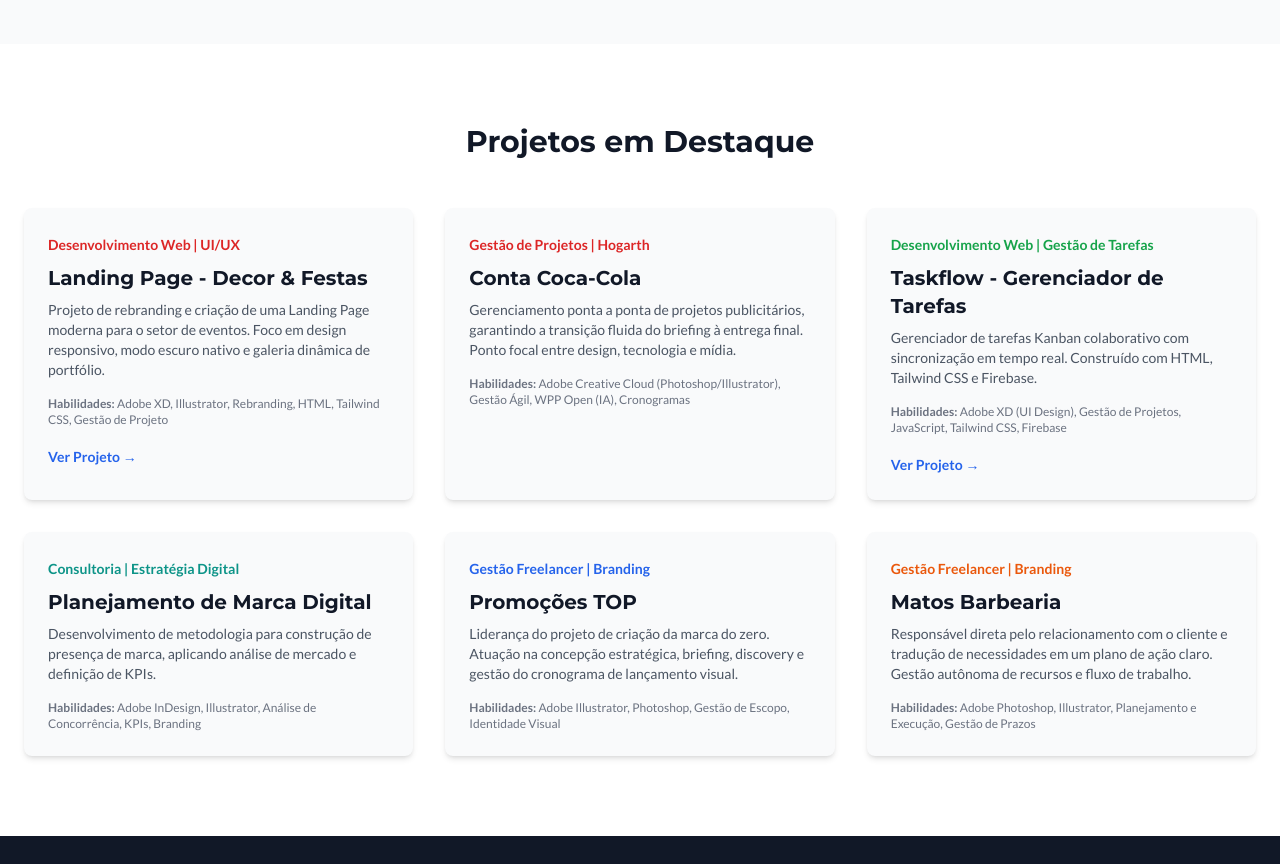
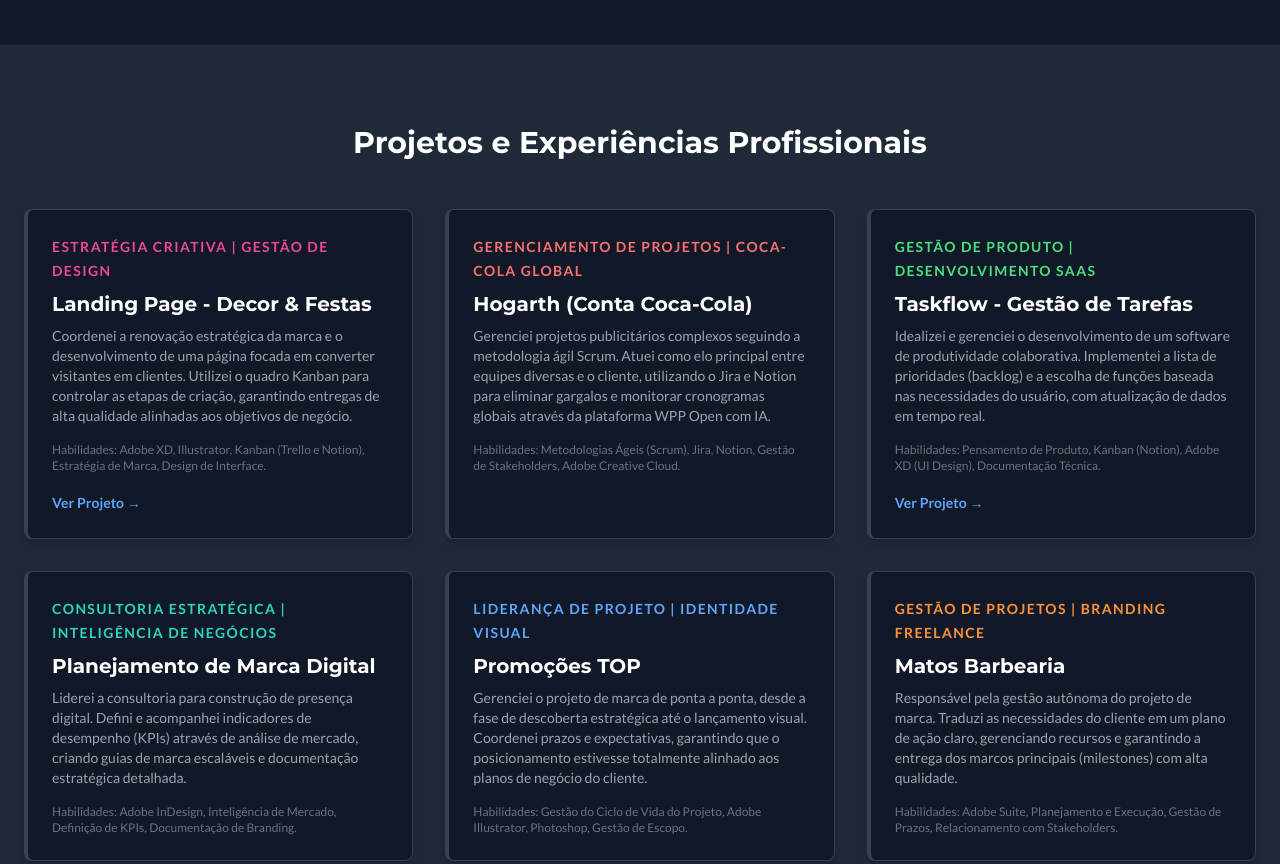
Before and after one commit to NayMatos/portfolio-nayara-matos, a plain HTML site: page index.html in a window 1280 px wide. Shown: the part 840-1704 px from the top of the page. Drawn offline with nearby package versions, Linux system fonts and the light colour scheme.

Commit message:
feat: atualiza textos das experiências com foco em governança e gestão ágeis e aprimora a estilização visual

```diff
--- a/index.html
+++ b/index.html
@@ -41,10 +41,12 @@
 <body class="bg-gray-50 text-gray-800 dark:bg-gray-900 dark:text-gray-200">
 
     <script>
-        if (localStorage.getItem('theme') === 'dark' || (!('theme' in localStorage) && window.matchMedia('(prefers-color-scheme: dark)').matches)) {
-            document.documentElement.classList.add('dark')
+        // Carrega sempre no modo noturno por padrão
+        if (localStorage.getItem('theme') !== 'light') {
+            document.documentElement.classList.add('dark');
+            localStorage.setItem('theme', 'dark');
         } else {
-            document.documentElement.classList.remove('dark')
+            document.documentElement.classList.remove('dark');
         }
     </script>
 
@@ -124,75 +126,75 @@
             </div>
         </section>
 
-        <!-- Seção de Projetos -->
+        <!-- Seção de Projetos Atualizada -->
         <section id="projetos" class="py-20 px-6 bg-white dark:bg-gray-800">
             <div class="container mx-auto">
-                <h3 class="text-3xl font-bold text-center mb-12 text-gray-900 dark:text-white">Projetos em Destaque</h3>
+                <h3 class="text-3xl font-bold text-center mb-12 text-gray-900 dark:text-white">Projetos e Experiências Profissionais</h3>
                 <div class="grid grid-cols-1 md:grid-cols-2 lg:grid-cols-3 gap-8">
 
-                    <!-- 1. Landing Page - Decor & Festas -->
-                    <div class="bg-gray-50 dark:bg-gray-900 rounded-lg shadow-md overflow-hidden transform hover:-translate-y-2 transition-transform duration-300 dark:border dark:border-gray-700">
+                    <!-- 1. Landing Page - Decor & Festas (ROSA) -->
+                    <div class="bg-gray-50 dark:bg-gray-900 rounded-lg shadow-md overflow-hidden transform hover:-translate-y-2 transition-transform duration-300 border-l-4 border-l-pink-600 dark:border-y dark:border-r dark:border-gray-700">
                         <div class="p-6">
-                            <span class="text-sm text-red-600 dark:text-red-400 font-semibold">Desenvolvimento Web | UI/UX</span>
+                            <span class="text-sm text-pink-600 dark:text-pink-500 font-semibold uppercase tracking-widest">Estratégia Criativa | Gestão de Design</span>
                             <h4 class="text-xl font-bold my-2 text-gray-900 dark:text-white">Landing Page - Decor & Festas</h4>
-                            <p class="text-gray-600 dark:text-gray-400 text-sm mb-4">Projeto de rebranding e criação de uma Landing Page moderna para o setor de eventos. Foco em design responsivo, modo escuro nativo e galeria dinâmica de portfólio.</p>
-                            <p class="text-xs text-gray-500 dark:text-gray-500 mb-4"><strong>Habilidades:</strong> Adobe XD, Illustrator, Rebranding, HTML, Tailwind CSS, Gestão de Projeto</p>
+                            <p class="text-gray-600 dark:text-gray-400 text-sm mb-4">Coordenei a renovação estratégica da marca e o desenvolvimento de uma página focada em converter visitantes em clientes. Utilizei o quadro Kanban para controlar as etapas de criação, garantindo entregas de alta qualidade alinhadas aos objetivos de negócio.</p>
+                            <p class="text-xs text-gray-500 dark:text-gray-500 mb-4">Habilidades: Adobe XD, Illustrator, Kanban (Trello e Notion), Estratégia de Marca, Design de Interface.</p>
                             <a href="https://naymatos.github.io/site-decor-festas/" target="_blank" rel="noopener noreferrer" class="text-blue-600 dark:text-blue-400 font-semibold text-sm hover:underline">
                                 Ver Projeto &rarr;
                             </a>
                         </div>
                     </div>
 
-                    <!-- 2. Coca-Cola (Hogarth) -->
-                    <div class="bg-gray-50 dark:bg-gray-900 rounded-lg shadow-md overflow-hidden transform hover:-translate-y-2 transition-transform duration-300 dark:border dark:border-gray-700">
+                    <!-- 2. Coca-Cola (Hogarth) (VERMELHO) -->
+                    <div class="bg-gray-50 dark:bg-gray-900 rounded-lg shadow-md overflow-hidden transform hover:-translate-y-2 transition-transform duration-300 border-l-4 border-l-red-600 dark:border-y dark:border-r dark:border-gray-700">
                         <div class="p-6">
-                            <span class="text-sm text-red-600 dark:text-red-400 font-semibold">Gestão de Projetos | Hogarth</span>
-                            <h4 class="text-xl font-bold my-2 text-gray-900 dark:text-white">Conta Coca-Cola</h4>
-                            <p class="text-gray-600 dark:text-gray-400 text-sm mb-4">Gerenciamento ponta a ponta de projetos publicitários, garantindo a transição fluida do briefing à entrega final. Ponto focal entre design, tecnologia e mídia.</p>
-                            <p class="text-xs text-gray-500 dark:text-gray-500 mb-4"><strong>Habilidades:</strong> Adobe Creative Cloud (Photoshop/Illustrator), Gestão Ágil, WPP Open (IA), Cronogramas</p>
+                            <span class="text-sm text-red-600 dark:text-red-400 font-semibold uppercase tracking-widest">Gerenciamento de Projetos | Coca-Cola Global</span>
+                            <h4 class="text-xl font-bold my-2 text-gray-900 dark:text-white">Hogarth (Conta Coca-Cola)</h4>
+                            <p class="text-gray-600 dark:text-gray-400 text-sm mb-4">Gerenciei projetos publicitários complexos seguindo a metodologia ágil Scrum. Atuei como elo principal entre equipes diversas e o cliente, utilizando o Jira e Notion para eliminar gargalos e monitorar cronogramas globais através da plataforma WPP Open com IA.</p>
+                            <p class="text-xs text-gray-500 dark:text-gray-500 mb-4">Habilidades: Metodologias Ágeis (Scrum), Jira, Notion, Gestão de Stakeholders, Adobe Creative Cloud.</p>
                         </div>
                     </div>
 
-                    <!-- 3. Taskflow -->
-                    <div class="bg-gray-50 dark:bg-gray-900 rounded-lg shadow-md overflow-hidden transform hover:-translate-y-2 transition-transform duration-300 dark:border dark:border-gray-700">
+                    <!-- 3. Taskflow (VERDE) -->
+                    <div class="bg-gray-50 dark:bg-gray-900 rounded-lg shadow-md overflow-hidden transform hover:-translate-y-2 transition-transform duration-300 border-l-4 border-l-green-600 dark:border-y dark:border-r dark:border-gray-700">
                         <div class="p-6">
-                            <span class="text-sm text-green-600 dark:text-green-400 font-semibold">Desenvolvimento Web | Gestão de Tarefas</span>
-                            <h4 class="text-xl font-bold my-2 text-gray-900 dark:text-white">Taskflow - Gerenciador de Tarefas</h4>
-                            <p class="text-gray-600 dark:text-gray-400 text-sm mb-4">Gerenciador de tarefas Kanban colaborativo com sincronização em tempo real. Construído com HTML, Tailwind CSS e Firebase.</p>
-                            <p class="text-xs text-gray-500 dark:text-gray-500 mb-4"><strong>Habilidades:</strong> Adobe XD (UI Design), Gestão de Projetos, JavaScript, Tailwind CSS, Firebase</p>
+                            <span class="text-sm text-green-600 dark:text-green-400 font-semibold uppercase tracking-widest">Gestão de Produto | Desenvolvimento SaaS</span>
+                            <h4 class="text-xl font-bold my-2 text-gray-900 dark:text-white">Taskflow - Gestão de Tarefas</h4>
+                            <p class="text-gray-600 dark:text-gray-400 text-sm mb-4">Idealizei e gerenciei o desenvolvimento de um software de produtividade colaborativa. Implementei a lista de prioridades (backlog) e a escolha de funções baseada nas necessidades do usuário, com atualização de dados em tempo real.</p>
+                            <p class="text-xs text-gray-500 dark:text-gray-500 mb-4">Habilidades: Pensamento de Produto, Kanban (Notion), Adobe XD (UI Design), Documentação Técnica.</p>
                             <a href="https://site-taskflow.web.app/" target="_blank" rel="noopener noreferrer" class="text-blue-600 dark:text-blue-400 font-semibold text-sm hover:underline">
                                 Ver Projeto &rarr;
                             </a>
                         </div>
                     </div>
 
-                    <!-- 4. Planejamento de Marca Digital -->
-                    <div class="bg-gray-50 dark:bg-gray-900 rounded-lg shadow-md overflow-hidden transform hover:-translate-y-2 transition-transform duration-300 dark:border dark:border-gray-700">
+                    <!-- 4. Planejamento de Marca Digital (TEAL) -->
+                    <div class="bg-gray-50 dark:bg-gray-900 rounded-lg shadow-md overflow-hidden transform hover:-translate-y-2 transition-transform duration-300 border-l-4 border-l-teal-600 dark:border-y dark:border-r dark:border-gray-700">
                         <div class="p-6">
-                            <span class="text-sm text-teal-600 dark:text-teal-400 font-semibold">Consultoria | Estratégia Digital</span>
+                            <span class="text-sm text-teal-600 dark:text-teal-400 font-semibold uppercase tracking-widest">Consultoria Estratégica | Inteligência de Negócios</span>
                             <h4 class="text-xl font-bold my-2 text-gray-900 dark:text-white">Planejamento de Marca Digital</h4>
-                            <p class="text-gray-600 dark:text-gray-400 text-sm mb-4">Desenvolvimento de metodologia para construção de presença de marca, aplicando análise de mercado e definição de KPIs.</p>
-                            <p class="text-xs text-gray-500 dark:text-gray-500"><strong>Habilidades:</strong> Adobe InDesign, Illustrator, Análise de Concorrência, KPIs, Branding</p>
+                            <p class="text-gray-600 dark:text-gray-400 text-sm mb-4">Liderei a consultoria para construção de presença digital. Defini e acompanhei indicadores de desempenho (KPIs) através de análise de mercado, criando guias de marca escaláveis e documentação estratégica detalhada.</p>
+                            <p class="text-xs text-gray-500 dark:text-gray-500">Habilidades: Adobe InDesign, Inteligência de Mercado, Definição de KPIs, Documentação de Branding.</p>
                         </div>
                     </div>
 
-                    <!-- 5. Promoções TOP -->
-                    <div class="bg-gray-50 dark:bg-gray-900 rounded-lg shadow-md overflow-hidden transform hover:-translate-y-2 transition-transform duration-300 dark:border dark:border-gray-700">
+                    <!-- 5. Promoções TOP (AZUL) -->
+                    <div class="bg-gray-50 dark:bg-gray-900 rounded-lg shadow-md overflow-hidden transform hover:-translate-y-2 transition-transform duration-300 border-l-4 border-l-blue-600 dark:border-y dark:border-r dark:border-gray-700">
                         <div class="p-6">
-                            <span class="text-sm text-blue-600 dark:text-blue-400 font-semibold">Gestão Freelancer | Branding</span>
+                            <span class="text-sm text-blue-600 dark:text-blue-400 font-semibold uppercase tracking-widest">Liderança de Projeto | Identidade Visual</span>
                             <h4 class="text-xl font-bold my-2 text-gray-900 dark:text-white">Promoções TOP</h4>
-                            <p class="text-gray-600 dark:text-gray-400 text-sm mb-4">Liderança do projeto de criação da marca do zero. Atuação na concepção estratégica, briefing, discovery e gestão do cronograma de lançamento visual.</p>
-                            <p class="text-xs text-gray-500 dark:text-gray-500"><strong>Habilidades:</strong> Adobe Illustrator, Photoshop, Gestão de Escopo, Identidade Visual</p>
+                            <p class="text-gray-600 dark:text-gray-400 text-sm mb-4">Gerenciei o projeto de marca de ponta a ponta, desde a fase de descoberta estratégica até o lançamento visual. Coordenei prazos e expectativas, garantindo que o posicionamento estivesse totalmente alinhado aos planos de negócio do cliente.</p>
+                            <p class="text-xs text-gray-500 dark:text-gray-500">Habilidades: Gestão do Ciclo de Vida do Projeto, Adobe Illustrator, Photoshop, Gestão de Escopo.</p>
                         </div>
                     </div>
 
-                    <!-- 6. Matos Barbearia -->
-                    <div class="bg-gray-50 dark:bg-gray-900 rounded-lg shadow-md overflow-hidden transform hover:-translate-y-2 transition-transform duration-300 dark:border dark:border-gray-700">
+                    <!-- 6. Matos Barbearia (LARANJA) -->
+                    <div class="bg-gray-50 dark:bg-gray-900 rounded-lg shadow-md overflow-hidden transform hover:-translate-y-2 transition-transform duration-300 border-l-4 border-l-orange-600 dark:border-y dark:border-r dark:border-gray-700">
                         <div class="p-6">
-                            <span class="text-sm text-orange-600 dark:text-orange-400 font-semibold">Gestão Freelancer | Branding</span>
+                            <span class="text-sm text-orange-600 dark:text-orange-400 font-semibold uppercase tracking-widest">Gestão de Projetos | Branding Freelance</span>
                             <h4 class="text-xl font-bold my-2 text-gray-900 dark:text-white">Matos Barbearia</h4>
-                            <p class="text-gray-600 dark:text-gray-400 text-sm mb-4">Responsável direta pelo relacionamento com o cliente e tradução de necessidades em um plano de ação claro. Gestão autônoma de recursos e fluxo de trabalho.</p>
-                            <p class="text-xs text-gray-500 dark:text-gray-500"><strong>Habilidades:</strong> Adobe Photoshop, Illustrator, Planejamento e Execução, Gestão de Prazos</p>
+                            <p class="text-gray-600 dark:text-gray-400 text-sm mb-4">Responsável pela gestão autônoma do projeto de marca. Traduzi as necessidades do cliente em um plano de ação claro, gerenciando recursos e garantindo a entrega dos marcos principais (milestones) com alta qualidade.</p>
+                            <p class="text-xs text-gray-500 dark:text-gray-500">Habilidades: Adobe Suite, Planejamento e Execução, Gestão de Prazos, Relacionamento com Stakeholders.</p>
                         </div>
                     </div>
 
@@ -227,7 +229,8 @@
             themeToggleLightIcon.classList.toggle('hidden');
         };
 
-        if (localStorage.getItem('theme') === 'dark' || (!('theme' in localStorage) && window.matchMedia('(prefers-color-scheme: dark)').matches)) {
+        // Estado inicial do botão de tema baseado na classe dark
+        if (document.documentElement.classList.contains('dark')) {
             themeToggleLightIcon.classList.remove('hidden');
         } else {
             themeToggleDarkIcon.classList.remove('hidden');
@@ -235,12 +238,12 @@
 
         themeToggleBtn.addEventListener('click', () => {
             toggleIcon();
-            if (localStorage.getItem('theme') === 'light' || !localStorage.getItem('theme') && !document.documentElement.classList.contains('dark')) {
+            if (document.documentElement.classList.contains('dark')) {
+                document.documentElement.classList.remove('dark');
+                localStorage.setItem('theme', 'light');
+            } else {
                 document.documentElement.classList.add('dark');
                 localStorage.setItem('theme', 'dark');
-            } else {
-                document.documentElement.classList.remove('dark');
-                localStorage.setItem('theme', 'light');
             }
         });
 
```
